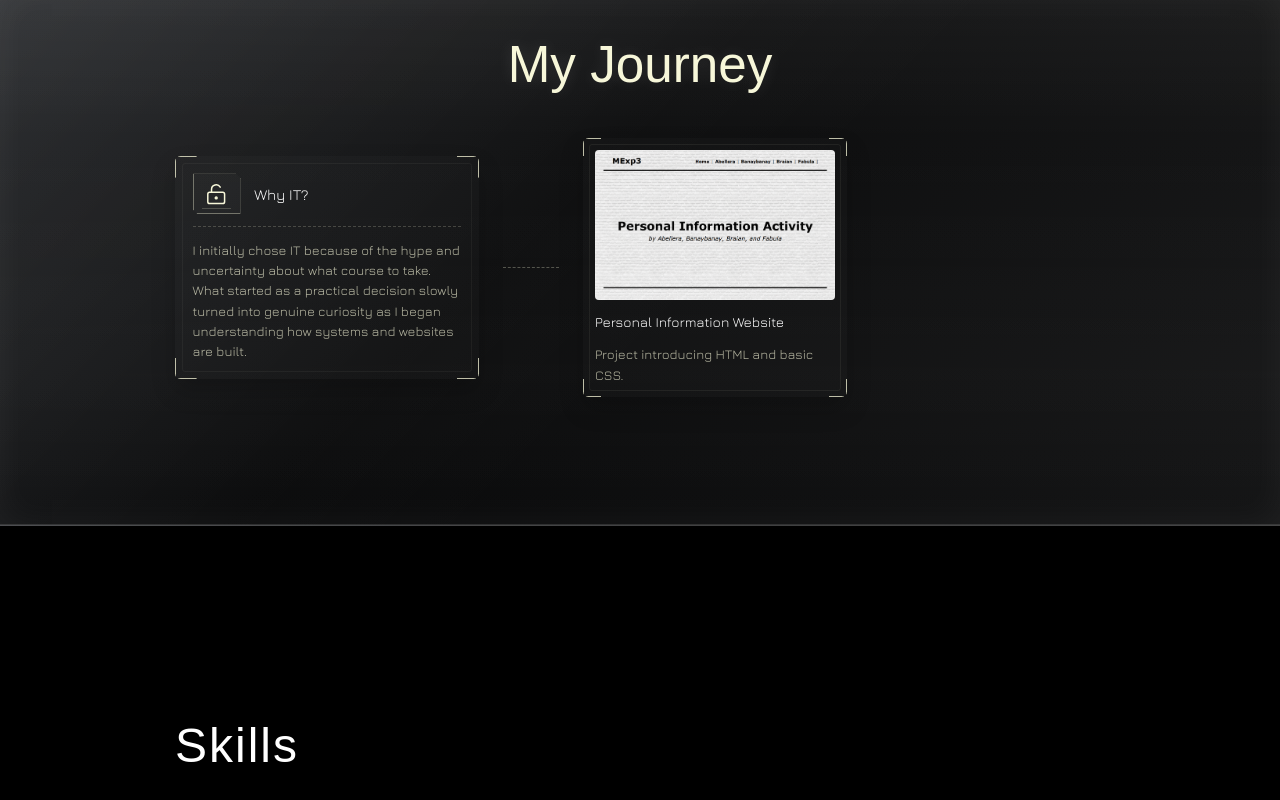
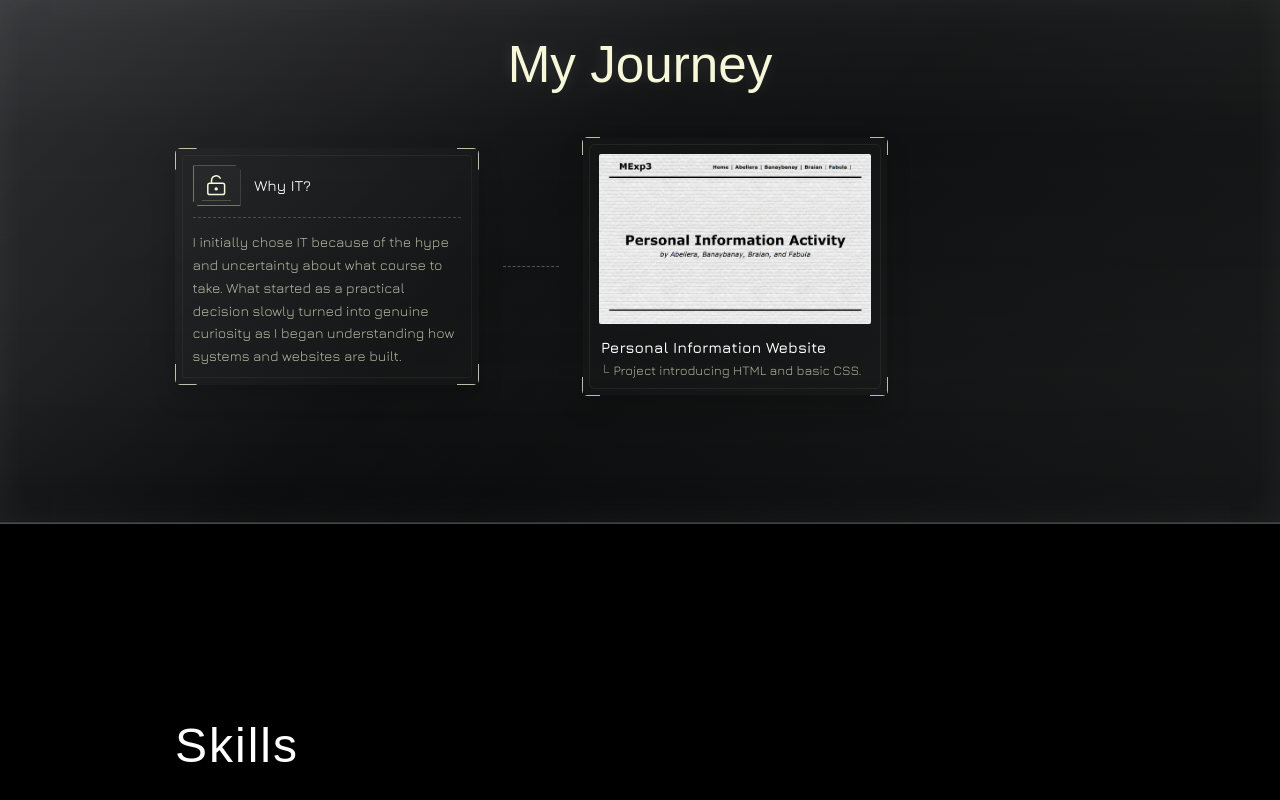
Before and after one commit to soooohhhhjj/sohj-portfolio, a React (Vite) app in the folder client/: page / in a window 1280 px wide. Shown: the part 949-1749 px from the top of the page. Built offline with nearby package versions, Linux system fonts and the light colour scheme; a web font is replaced by a local one.

Commit message:
style: refine journey child card layout
edited card child design a bit

```diff
--- a/client/src/features/homepage/components/Journey.tsx
+++ b/client/src/features/homepage/components/Journey.tsx
@@ -1,5 +1,4 @@
-import { motion } from 'framer-motion';
-import type { Easing } from 'framer-motion';
+import { motion, type Easing } from 'framer-motion';
 import type { Ref } from 'react';
 import { GlassCard } from '../../../shared/components/GlassCard';
 import './Journey/CSS/Journey.css';
@@ -47,7 +46,7 @@ export default function Journey({ shouldShow, contentRef }: Props) {
                 </div>
                 <h3 className="journey-map-card__title font-jura">{showcaseGroup.parent.title}</h3>
               </div>
-              <p className="journey-map-card__details">
+              <p className="text-sm leading-relaxed journey-map-card__details font-jura">
                 {showcaseGroup.parent.modalDetails ?? 'Milestone summary coming soon.'}
               </p>
             </article>
@@ -58,7 +57,7 @@ export default function Journey({ shouldShow, contentRef }: Props) {
               {showcaseChild.image ? (
                 <GlassCard
                   width="w-full"
-                  corner="rounded-[4px]"
+                  corner="rounded-[2px]"
                   shadow=""
                   className="overflow-hidden journey-map-card__media"
                 >
@@ -71,7 +70,12 @@ export default function Journey({ shouldShow, contentRef }: Props) {
                 </GlassCard>
               ) : null}
               <h4 className="journey-map-card__child-title font-jura">{showcaseChild.title ?? showcaseChild.id}</h4>
-              <p className="journey-map-card__details">{showcaseChild.details ?? 'Details coming soon.'}</p>
+              <div className="flex flex-col gap-0 ml-1 text-[13px] font-jura base-text-color">
+                <div className="mt-[3px] flex items-center leading-none">
+                  <span className="mb-1 select-none opacity-55">L</span>
+                  <span className="ml-1 opacity-70">{showcaseChild.details ?? 'Details coming soon.'}</span>
+                </div>
+              </div>
             </article>
           </div>
         </div>
--- a/client/src/features/homepage/components/Journey/CSS/Journey.css
+++ b/client/src/features/homepage/components/Journey/CSS/Journey.css
@@ -104,7 +104,8 @@
     overflow: hidden;
     border: 1px solid var(--base-text-color);
     border-radius: 0.35rem;
-    background: rgba(255, 255, 255, 0.012);
+    --journey-card-surface: rgba(255, 255, 255, 0.012);
+    background: var(--journey-card-surface);
     box-shadow: 0 12px 24px rgba(0, 0, 0, 0.18);
   }
 
@@ -112,19 +113,23 @@
     width: min(100%, 19rem);
     padding: 1.1rem;
     border: none;
+    overflow: visible;
   }
 
   .journey-showcase__card--child {
-    width: min(100%, 16.5rem);
-    padding: 0.75rem;
+    width: min(100%, 19rem);
+    padding: 1rem;
     border: none;
+    overflow: visible;
+    --journey-card-surface: rgba(255, 255, 255, 0.012);
   }
 
   .journey-showcase__card--child::before,
   .journey-showcase__card--child::after {
     content: '';
     position: absolute;
-    inset: 0;
+    inset: -1px;
+    border-radius: inherit;
     pointer-events: none;
   }
 
@@ -144,7 +149,6 @@
   .journey-showcase__card--child::after {
     inset: 0.35rem;
     border: 1px solid rgba(247, 247, 217, 0.14);
-    border-radius: 0.18rem;
     opacity: 0.45;
   }
 
@@ -194,10 +198,15 @@
 
   .journey-map-card__title {
     font-size: 0.94rem;
+    letter-spacing: .1px;
+    font-weight: 500;
   }
 
   .journey-map-card__child-title {
-    font-size: 0.86rem;
+    font-size: .95rem;
+    font-weight: 600;
+    letter-spacing: .1px;
+    margin-left: 2px;
   }
 
   .journey-map-card__details {
@@ -218,6 +227,7 @@
     content: '';
     position: absolute;
     inset: 0;
+    border-radius: inherit;
     pointer-events: none;
   }
 
@@ -255,6 +265,7 @@
   }
 
 
+
   @media (min-width: 1024px) {
     .journey-map {
       padding-top: 3rem;
```
Lines whose indentation alone changed are shown as unchanged.
